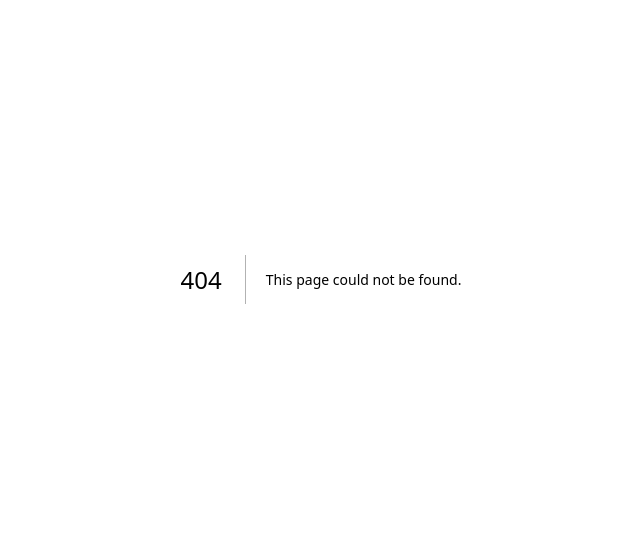
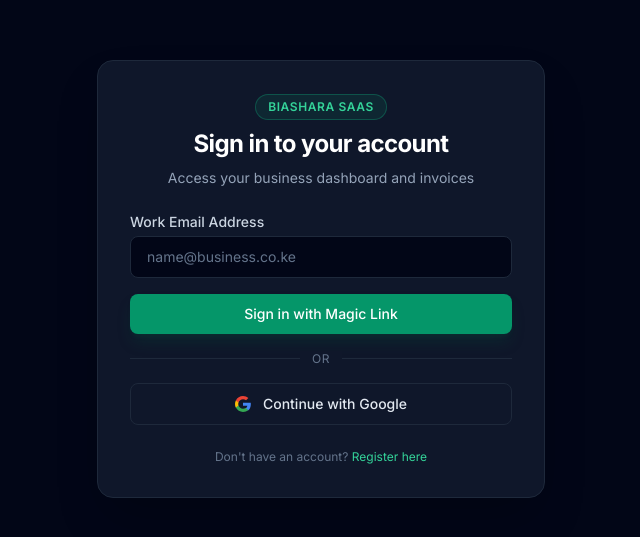
Before and after one commit to crnjihia/bizdesk-crm, a Next.js app: page /login in a window 1280 px wide. Before the commit this address had no page. Shown: the part 121-658 px from the top of the page, without its empty margins (319-959 px from the left). Built offline with nearby package versions, Linux system fonts and the light colour scheme.

Commit message:
feat(auth): configure NextAuth v5 with Google and email providers

```diff
--- /dev/null
+++ b/src/app/(auth)/login/page.tsx
@@ -0,0 +1,103 @@
+'use client';
+
+import { useState } from 'react';
+import Link from 'next/link';
+
+export default function LoginPage() {
+  const [email, setEmail] = useState('');
+  const [loading, setLoading] = useState(false);
+  const [submitted, setSubmitted] = useState(false);
+
+  const handleEmailLogin = async (e: React.FormEvent) => {
+    e.preventDefault();
+    if (!email) return;
+    setLoading(true);
+    // NextAuth email sign in endpoint or magic link flow
+    setTimeout(() => {
+      setLoading(false);
+      setSubmitted(true);
+    }, 600);
+  };
+
+  return (
+    <main className="min-h-screen flex items-center justify-center p-4 bg-slate-950 text-slate-100">
+      <div className="w-full max-w-md p-8 rounded-2xl bg-slate-900 border border-slate-800 shadow-2xl space-y-6">
+        <div className="text-center space-y-2">
+          <div className="inline-flex items-center gap-2 px-3 py-1 rounded-full border border-emerald-500/30 bg-emerald-500/10 text-emerald-400 text-xs font-semibold uppercase tracking-wider">
+            Biashara SaaS
+          </div>
+          <h1 className="text-2xl font-bold tracking-tight text-white">Sign in to your account</h1>
+          <p className="text-sm text-slate-400">Access your business dashboard and invoices</p>
+        </div>
+
+        {submitted ? (
+          <div className="p-4 rounded-xl bg-emerald-950/40 border border-emerald-600/40 text-emerald-300 text-center text-sm">
+            ✨ Check your inbox! A magic sign-in link has been sent to <strong>{email}</strong>.
+          </div>
+        ) : (
+          <form onSubmit={handleEmailLogin} className="space-y-4">
+            <div>
+              <label htmlFor="email" className="block text-sm font-medium text-slate-300 mb-1">
+                Work Email Address
+              </label>
+              <input
+                id="email"
+                type="email"
+                placeholder="name@business.co.ke"
+                value={email}
+                onChange={(e) => setEmail(e.target.value)}
+                required
+                className="w-full px-4 py-2.5 rounded-lg bg-slate-950 border border-slate-800 text-white placeholder-slate-500 focus:outline-none focus:ring-2 focus:ring-emerald-500 focus:border-transparent text-sm"
+              />
+            </div>
+            <button
+              type="submit"
+              disabled={loading}
+              className="w-full py-2.5 rounded-lg bg-emerald-600 hover:bg-emerald-500 text-white font-medium transition text-sm shadow-lg shadow-emerald-900/30 disabled:opacity-50"
+            >
+              {loading ? 'Sending link...' : 'Sign in with Magic Link'}
+            </button>
+          </form>
+        )}
+
+        <div className="relative flex items-center justify-center">
+          <div className="border-t border-slate-800 w-full" />
+          <span className="bg-slate-900 px-3 text-xs text-slate-500 uppercase tracking-wider absolute">or</span>
+        </div>
+
+        <button
+          type="button"
+          onClick={() => {}}
+          className="w-full py-2.5 px-4 rounded-lg border border-slate-800 hover:bg-slate-800/60 text-slate-200 font-medium transition text-sm flex items-center justify-center gap-3"
+        >
+          <svg className="w-4 h-4" viewBox="0 0 24 24">
+            <path
+              fill="#4285F4"
+              d="M23.745 12.27c0-.7-.06-1.4-.19-2.07H12v4.51h6.6c-.29 1.52-1.14 2.8-2.4 3.65v3.03h3.88c2.27-2.09 3.66-5.17 3.66-9.12z"
+            />
+            <path
+              fill="#34A853"
+              d="M12 24c3.24 0 5.95-1.08 7.93-2.91l-3.88-3.03c-1.08.72-2.45 1.16-4.05 1.16-3.12 0-5.77-2.1-6.72-4.93H1.26v3.13C3.25 21.37 7.34 24 12 24z"
+            />
+            <path
+              fill="#FBBC05"
+              d="M5.28 14.29c-.25-.72-.38-1.49-.38-2.29s.13-1.57.38-2.29V6.57H1.26C.46 8.16 0 9.99 0 12s.46 3.84 1.26 5.43l4.02-3.14z"
+            />
+            <path
+              fill="#EA4335"
+              d="M12 4.75c1.77 0 3.35.61 4.6 1.8l3.42-3.42C17.95 1.19 15.24 0 12 0 7.34 0 3.25 2.63 1.26 6.57l4.02 3.14c.95-2.83 3.6-4.96 6.72-4.96z"
+            />
+          </svg>
+          Continue with Google
+        </button>
+
+        <p className="text-center text-xs text-slate-500">
+          Don&apos;t have an account?{' '}
+          <Link href="/register" className="text-emerald-400 hover:underline">
+            Register here
+          </Link>
+        </p>
+      </div>
+    </main>
+  );
+}
--- /dev/null
+++ b/src/app/(auth)/register/page.tsx
@@ -0,0 +1,86 @@
+'use client';
+
+import { useState } from 'react';
+import Link from 'next/link';
+
+export default function RegisterPage() {
+  const [email, setEmail] = useState('');
+  const [name, setName] = useState('');
+  const [loading, setLoading] = useState(false);
+  const [submitted, setSubmitted] = useState(false);
+
+  const handleRegister = async (e: React.FormEvent) => {
+    e.preventDefault();
+    if (!email || !name) return;
+    setLoading(true);
+    setTimeout(() => {
+      setLoading(false);
+      setSubmitted(true);
+    }, 600);
+  };
+
+  return (
+    <main className="min-h-screen flex items-center justify-center p-4 bg-slate-950 text-slate-100">
+      <div className="w-full max-w-md p-8 rounded-2xl bg-slate-900 border border-slate-800 shadow-2xl space-y-6">
+        <div className="text-center space-y-2">
+          <div className="inline-flex items-center gap-2 px-3 py-1 rounded-full border border-emerald-500/30 bg-emerald-500/10 text-emerald-400 text-xs font-semibold uppercase tracking-wider">
+            Biashara SaaS
+          </div>
+          <h1 className="text-2xl font-bold tracking-tight text-white">Create your business account</h1>
+          <p className="text-sm text-slate-400">Start invoicing and managing Kenyan clients today</p>
+        </div>
+
+        {submitted ? (
+          <div className="p-4 rounded-xl bg-emerald-950/40 border border-emerald-600/40 text-emerald-300 text-center text-sm">
+            ✨ Welcome aboard! Check <strong>{email}</strong> for your sign-in verification link.
+          </div>
+        ) : (
+          <form onSubmit={handleRegister} className="space-y-4">
+            <div>
+              <label htmlFor="name" className="block text-sm font-medium text-slate-300 mb-1">
+                Full Name
+              </label>
+              <input
+                id="name"
+                type="text"
+                placeholder="Njeri Kamau"
+                value={name}
+                onChange={(e) => setName(e.target.value)}
+                required
+                className="w-full px-4 py-2.5 rounded-lg bg-slate-950 border border-slate-800 text-white placeholder-slate-500 focus:outline-none focus:ring-2 focus:ring-emerald-500 text-sm"
+              />
+            </div>
+            <div>
+              <label htmlFor="email" className="block text-sm font-medium text-slate-300 mb-1">
+                Work Email Address
+              </label>
+              <input
+                id="email"
+                type="email"
+                placeholder="njeri@business.co.ke"
+                value={email}
+                onChange={(e) => setEmail(e.target.value)}
+                required
+                className="w-full px-4 py-2.5 rounded-lg bg-slate-950 border border-slate-800 text-white placeholder-slate-500 focus:outline-none focus:ring-2 focus:ring-emerald-500 text-sm"
+              />
+            </div>
+            <button
+              type="submit"
+              disabled={loading}
+              className="w-full py-2.5 rounded-lg bg-emerald-600 hover:bg-emerald-500 text-white font-medium transition text-sm shadow-lg shadow-emerald-900/30 disabled:opacity-50"
+            >
+              {loading ? 'Creating account...' : 'Get Started with Magic Link'}
+            </button>
+          </form>
+        )}
+
+        <p className="text-center text-xs text-slate-500">
+          Already have an account?{' '}
+          <Link href="/login" className="text-emerald-400 hover:underline">
+            Sign in
+          </Link>
+        </p>
+      </div>
+    </main>
+  );
+}
--- /dev/null
+++ b/src/app/api/auth/[...nextauth]/route.ts
@@ -0,0 +1,3 @@
+import { handlers } from '@/lib/auth';
+
+export const { GET, POST } = handlers;
--- /dev/null
+++ b/src/lib/auth.ts
@@ -0,0 +1,38 @@
+import NextAuth from 'next-auth';
+import Google from 'next-auth/providers/google';
+import Resend from 'next-auth/providers/resend';
+import { PrismaAdapter } from '@auth/prisma-adapter';
+import prisma from '@/lib/prisma';
+
+export const { handlers, auth, signIn, signOut } = NextAuth({
+  adapter: PrismaAdapter(prisma),
+  session: { strategy: 'jwt' },
+  providers: [
+    Google({
+      clientId: process.env.GOOGLE_CLIENT_ID || 'mock-google-id',
+      clientSecret: process.env.GOOGLE_CLIENT_SECRET || 'mock-google-secret',
+    }),
+    Resend({
+      apiKey: process.env.RESEND_API_KEY || 're_mock_key',
+      from: process.env.EMAIL_FROM || 'invoicing@biashara.co.ke',
+    }),
+  ],
+  pages: {
+    signIn: '/login',
+    newUser: '/onboarding',
+  },
+  callbacks: {
+    async session({ session, token }) {
+      if (token?.sub && session.user) {
+        session.user.id = token.sub;
+      }
+      return session;
+    },
+    async jwt({ token, user }) {
+      if (user) {
+        token.sub = user.id;
+      }
+      return token;
+    },
+  },
+});
--- /dev/null
+++ b/src/types/next-auth.d.ts
@@ -0,0 +1,9 @@
+import { DefaultSession } from 'next-auth';
+
+declare module 'next-auth' {
+  interface Session {
+    user: {
+      id: string;
+    } & DefaultSession['user'];
+  }
+}
```
